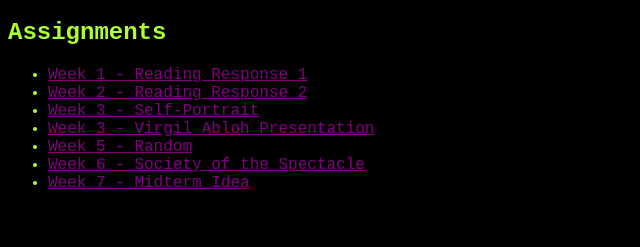
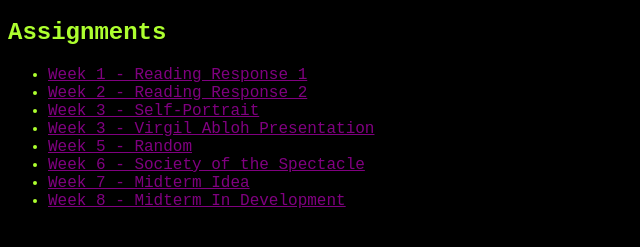
Before and after one commit to tywenrick3/WebDevWork, a plain HTML site: page index.html in a window 1280 px wide. Shown: the part 61-308 px from the top of the page, without its empty margins (0-640 px from the left). Drawn offline with Linux system fonts and the light colour scheme.

Commit message:
updates main page

```diff
--- a/index.html
+++ b/index.html
@@ -16,6 +16,7 @@
     <li><a href="week_05/index.html" class="item"> Week 5 - Random</a></li>
     <li><a href="week_06/index.html" class="item"> Week 6 - Society of the Spectacle</a></li>
     <li><a href="week_07/index.html" class="item"> Week 7 - Midterm Idea</a></li>
+    <li><a href="week_08/index.html" class="item"> Week 8 - Midterm In Development</a></li>
 
 </body>
 </html>
```
